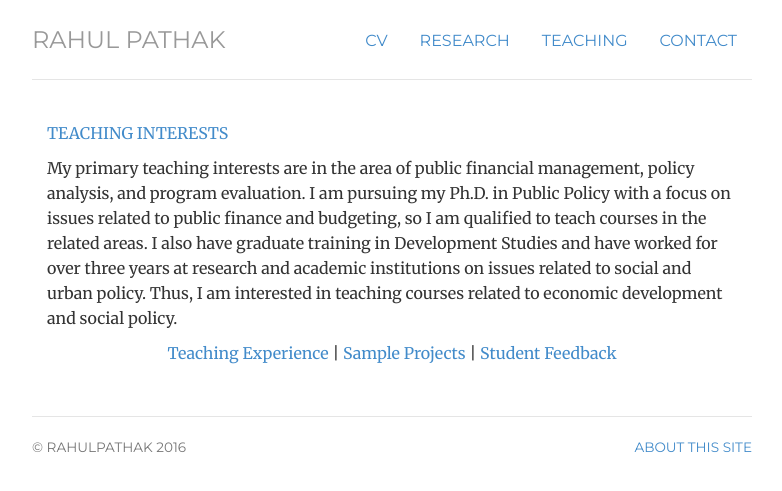
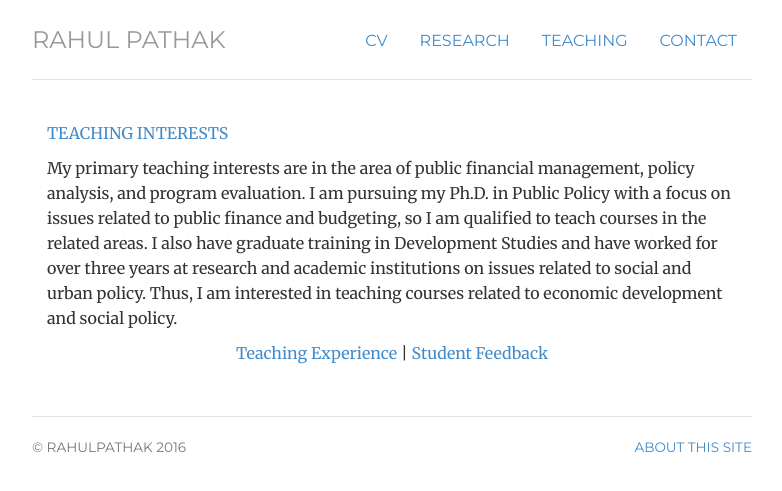
Before and after one commit to pathak-rahul/pathak-rahul.github.io, a Jekyll site: the page built from teaching/index.html, in a window 1280 px wide. Shown: the top 491 px of the page, without its empty margins (248-1030 px from the left). Built offline with Jekyll 4.4.1, drawn with Linux system fonts in a browser that asks for light colours.

Commit message:
Update index.html

```diff
--- a/teaching/index.html
+++ b/teaching/index.html
@@ -15,7 +15,7 @@ title: teaching
 	<div itemscope itemtype="http://data-vocabulary.org/Person" class="col-sm-12">
 <p class-"lead"> My primary teaching interests are in the area of public financial management, policy analysis, and program evaluation. I am pursuing my Ph.D. in Public Policy with a focus on issues related to public finance and budgeting, so I am qualified to teach courses in the related areas. I also have graduate training in Development Studies and have worked for over three years at research and academic institutions on issues related to social and urban policy. Thus, I am interested in teaching courses related to economic development and social policy.
 
- <p class="text-center"> <a href="/experience"> Teaching Experience </a> | <a href="/projects"> Sample Projects</a> | <a href="/feedback"> Student Feedback</a>
+ <p class="text-center"> <a href="/experience"> Teaching Experience </a> | <a href="/feedback"> Student Feedback</a>
 
 
 
```
